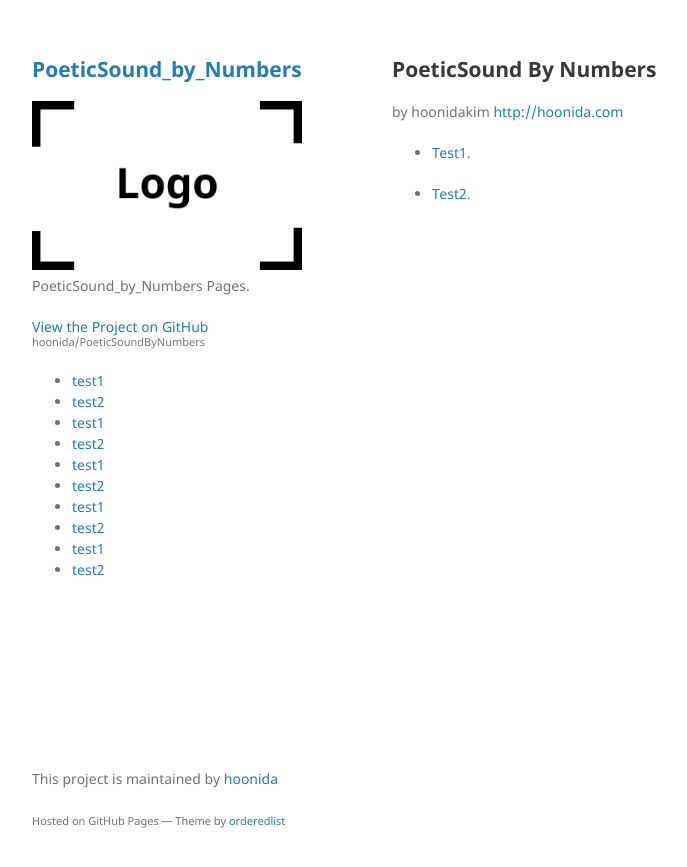
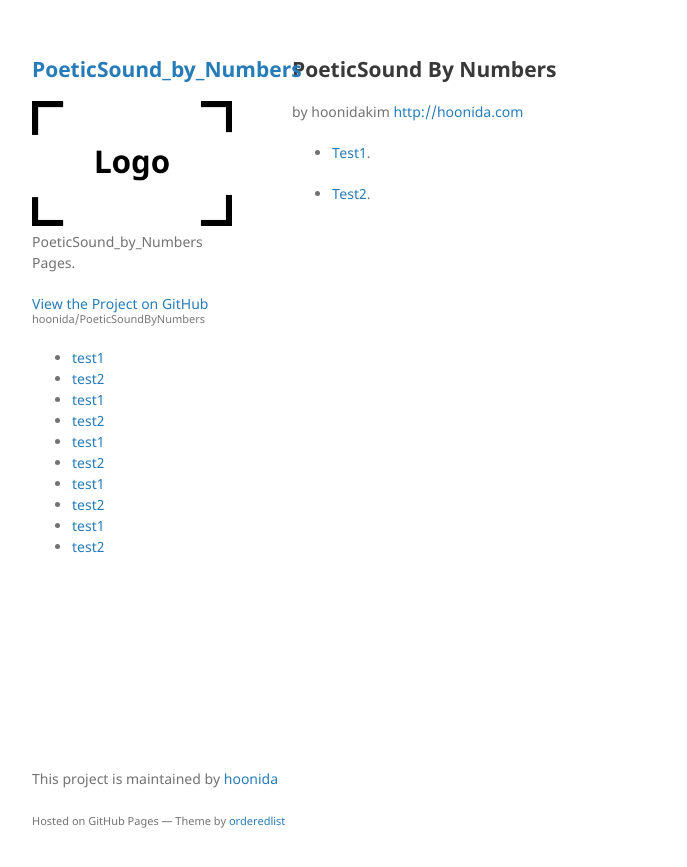
Before and after one commit to hoonida/PoeticSoundByNumbers, a Jekyll site: the page built from README.md, in a window 1280 px wide. Shown: the top 867 px of the page, without its empty margins (178-865 px from the left). Built offline with Jekyll 4.4.1, drawn with Linux system fonts in a browser that asks for light colours; our own code applies the rules of GitHub Pages for plain Markdown files.

Commit message:
Update jekyll-theme-minimal.scss

```diff
--- a/_sass/jekyll-theme-minimal.scss
+++ b/_sass/jekyll-theme-minimal.scss
@@ -105,7 +105,7 @@ img {
 }
 
 header {
-  width:270px;
+  width:200px;
   float:left;
   position:fixed;
   -webkit-font-smoothing:subpixel-antialiased;
@@ -172,7 +172,7 @@ strong {
 }
 
 section {
-  width:500px;
+  width:600px;
   float:right;
   padding-bottom:50px;
 }
```
